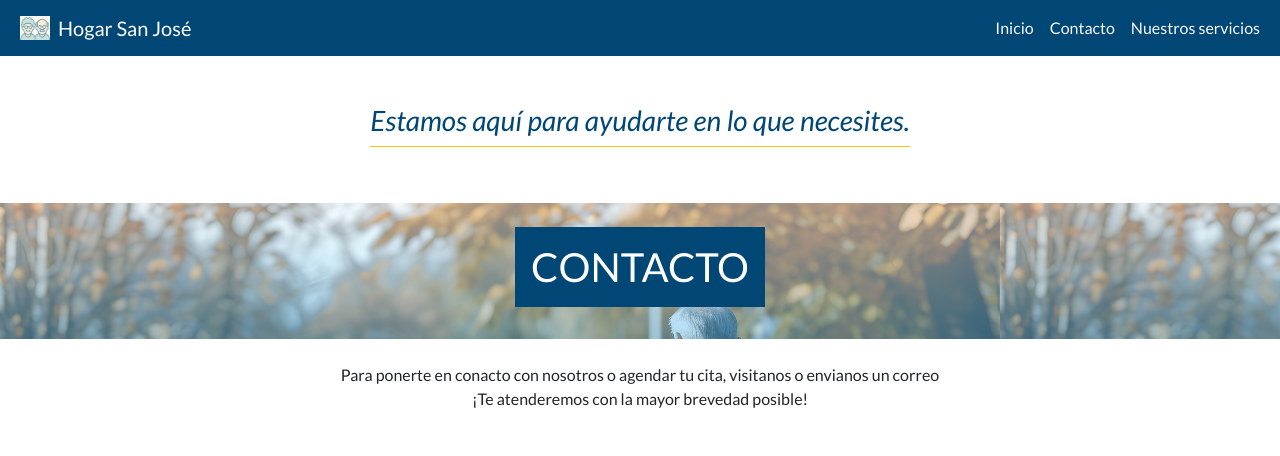
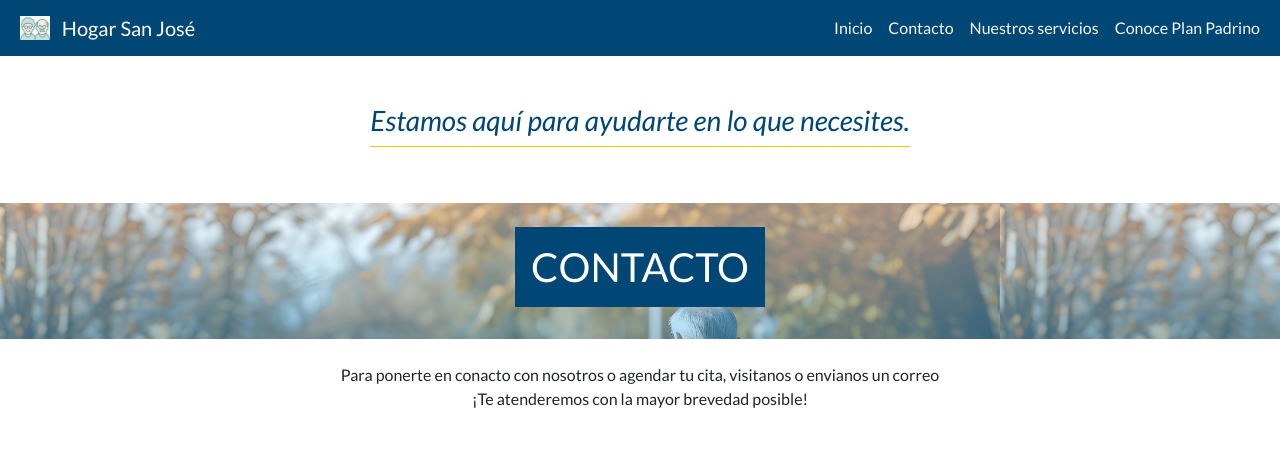
Before and after one commit to Kegit10/Ancianato, a plain HTML site: page contacto.html in a window 1280 px wide. Shown: the top 456 px of the page. Drawn offline with nearby package versions, Linux system fonts and the light colour scheme; a script that the page names is missing.

```diff
--- a/contacto.html
+++ b/contacto.html
@@ -21,13 +21,15 @@
 </head>
 
 <body>
-
     <header>
-        <!-- Menu de Navegacion-->
-        <nav class="navbar navbar-expand-lg navbar-dark">
+        <!-- Menú de Navegación -->
+        <nav>
+            <div class="navbar navbar-expand-lg navbar-dark">
                 <div class="container-fluid">
-                <a class="navbar-brand" href="index.html"><img src="img/logo.png" alt="Logo" width="30" height="24"
-                        class="d-inline-block align-text-top mx-2">Hogar San José                    </a>
+                    <a class="navbar-brand" href="index.html">
+                        <img src="img/logo.png" alt="Logo" width="30" height="24" class="d-inline-block align-text-top mx-2">
+                        Hogar San José
+                    </a>
                     <button class="navbar-toggler border-light-subtle" type="button" data-bs-toggle="collapse"
                         data-bs-target="#navbarNav" aria-controls="navbarNav" aria-expanded="false"
                         aria-label="Toggle navigation">
@@ -38,18 +40,22 @@
                             <li class="nav-item">
                                 <a class="nav-link link-light" aria-current="page" href="index.html">Inicio</a>
                             </li>
-                        <li class="nav-item ">
+                            <li class="nav-item">
                                 <a class="nav-link link-light" href="contacto.html">Contacto</a>
                             </li>
                             <li class="nav-item">
                                 <a class="nav-link link-light" href="servicios.html">Nuestros servicios</a>
                             </li>
+                            <li class="nav-item">
+                                <a class="nav-link link-light" href="Plan_Padrino.html">Conoce Plan Padrino</a>
+                            </li>
                         </ul>
                     </div>
                 </div>
+            </div>
         </nav>
-
     </header>
+</body>
 
     <main>
 
```
Lines whose indentation alone changed are shown as unchanged.
